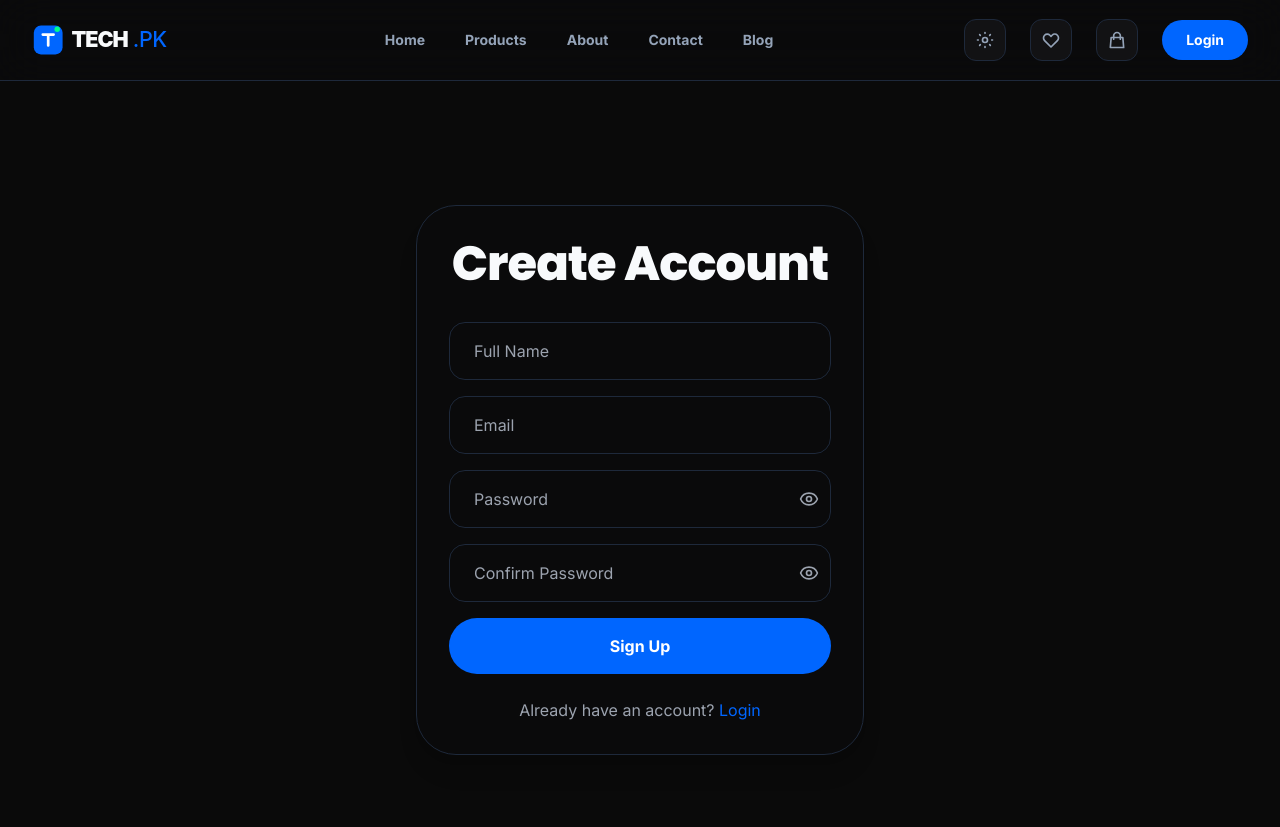
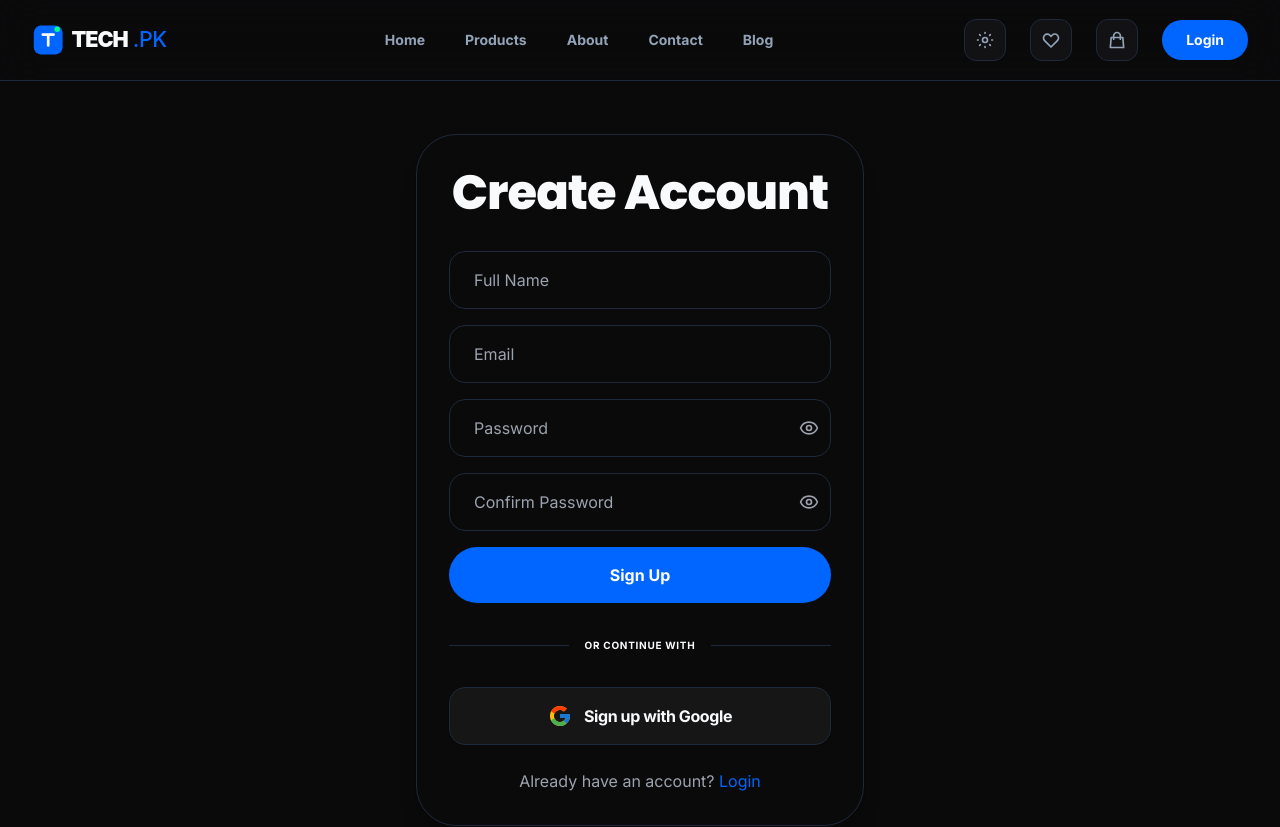
Before and after one commit to abdullahattar054-lgtm/tech-pk-frontend, a React (Vite) app: page /signup in a window 1280 px wide. Shown: the top 827 px of the page. Built offline with nearby package versions, Linux system fonts and the light colour scheme.

Commit message:
Fix login/signup UI overlap and style Google buttons

```diff
--- a/src/pages/LoginPage.jsx
+++ b/src/pages/LoginPage.jsx
@@ -107,12 +107,12 @@ const LoginPage = () => {
                         {loading ? 'Logging in...' : 'Login'}
                     </button>
 
-                    <div className="relative my-6">
+                    <div className="relative py-4">
                         <div className="absolute inset-0 flex items-center">
-                            <div className="w-full border-t border-gray-300 dark:border-gray-600"></div>
+                            <div className="w-full border-t border-border"></div>
                         </div>
-                        <div className="relative flex justify-center text-sm">
-                            <span className="px-4 bg-white dark:bg-card-dark text-gray-500 font-medium">Or continue with</span>
+                        <div className="relative flex justify-center text-sm uppercase tracking-wider">
+                            <span className="px-4 bg-background text-text-muted font-bold text-[10px]">Or continue with</span>
                         </div>
                     </div>
 
@@ -120,10 +120,10 @@ const LoginPage = () => {
                         <button
                             type="button"
                             onClick={() => loginWithGoogle()}
-                            className="w-full flex items-center justify-center gap-3 bg-white dark:bg-dark-bg border border-gray-300 dark:border-gray-600 hover:bg-gray-50 dark:hover:bg-gray-800 text-gray-700 dark:text-gray-200 font-semibold py-2.5 px-4 rounded-xl transition-all duration-200 shadow-sm"
+                            className="w-full flex items-center justify-center gap-3 bg-white/5 dark:bg-white/5 border border-border hover:bg-white/10 dark:hover:bg-white/10 text-text font-bold py-4 px-6 rounded-2xl transition-all duration-300 shadow-sm active:scale-[0.98]"
                         >
                             <FcGoogle size={24} />
-                            Sign in with Google
+                            <span className="tracking-tight">Sign in with Google</span>
                         </button>
                     </div>
                 </form>
--- a/src/pages/SignupPage.jsx
+++ b/src/pages/SignupPage.jsx
@@ -1,9 +1,11 @@
 import { useState } from 'react';
 import { Link, useNavigate } from 'react-router-dom';
 import { useDispatch, useSelector } from 'react-redux';
-import { register } from '../redux/slices/authSlice';
+import { register, googleLogin } from '../redux/slices/authSlice';
 import { toast } from 'react-toastify';
+import { useGoogleLogin } from '@react-oauth/google';
 import { Eye, EyeOff } from 'lucide-react';
+import { FcGoogle } from 'react-icons/fc';
 
 const SignupPage = () => {
     const [formData, setFormData] = useState({
@@ -18,6 +20,21 @@ const SignupPage = () => {
     const dispatch = useDispatch();
     const navigate = useNavigate();
     const { loading } = useSelector((state) => state.auth);
+
+    const loginWithGoogle = useGoogleLogin({
+        onSuccess: async (tokenResponse) => {
+            const result = await dispatch(googleLogin(tokenResponse.access_token));
+            if (!result.error) {
+                toast.success('Registration successful!');
+                navigate('/');
+            } else {
+                toast.error(result.payload || 'Google Login failed');
+            }
+        },
+        onError: () => {
+            toast.error('Google Sign In was unsuccessful. Try again later');
+        }
+    });
 
     const handleChange = (e) => {
         const { name, value } = e.target;
@@ -133,6 +150,26 @@ const SignupPage = () => {
                     <button type="submit" className="btn-primary w-full" disabled={loading}>
                         {loading ? 'Creating Account...' : 'Sign Up'}
                     </button>
+
+                    <div className="relative py-4">
+                        <div className="absolute inset-0 flex items-center">
+                            <div className="w-full border-t border-border"></div>
+                        </div>
+                        <div className="relative flex justify-center text-sm uppercase tracking-wider">
+                            <span className="px-4 bg-background text-text-muted font-bold text-[10px]">Or continue with</span>
+                        </div>
+                    </div>
+
+                    <div className="flex justify-center">
+                        <button
+                            type="button"
+                            onClick={() => loginWithGoogle()}
+                            className="w-full flex items-center justify-center gap-3 bg-white/5 dark:bg-white/5 border border-border hover:bg-white/10 dark:hover:bg-white/10 text-text font-bold py-4 px-6 rounded-2xl transition-all duration-300 shadow-sm active:scale-[0.98]"
+                        >
+                            <FcGoogle size={24} />
+                            <span className="tracking-tight">Sign up with Google</span>
+                        </button>
+                    </div>
                 </form>
                 <p className="text-center mt-6 text-gray-600 dark:text-gray-400">
                     Already have an account?{' '}
```
